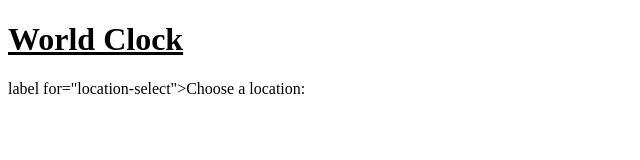
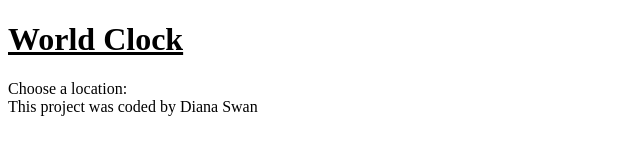
Before and after one commit to DianaSwan/worldclockplusaddonweek2, a website: page index.html in a window 1280 px wide. Shown: the whole page, without its empty margins (0-640 px from the left). Drawn offline with Linux system fonts and the light colour scheme.

Commit message:
Added header,main and footer sections

```diff
--- a/index.html
+++ b/index.html
@@ -8,10 +8,19 @@
     <link rel="stylesheet" href="src/styles.css" />
   </head>
   <body>
+    <div class="world-clock-app">
     <header>
+    <main>
       <h1>World Clock</h1>
-      <form>label for="location-select">Choose a location:</label></form>
+      <form>
+        <label for="location-select">Choose a location:</label>
+      </form>
     </header>
+  </div>
+</main>
+<footer>
+  This project was coded by Diana Swan
+</footer>
     <script src="src/index.js"></script>
   </body>
 </html>
```
Also changed, not shown: .codesandbox/tasks.json.
